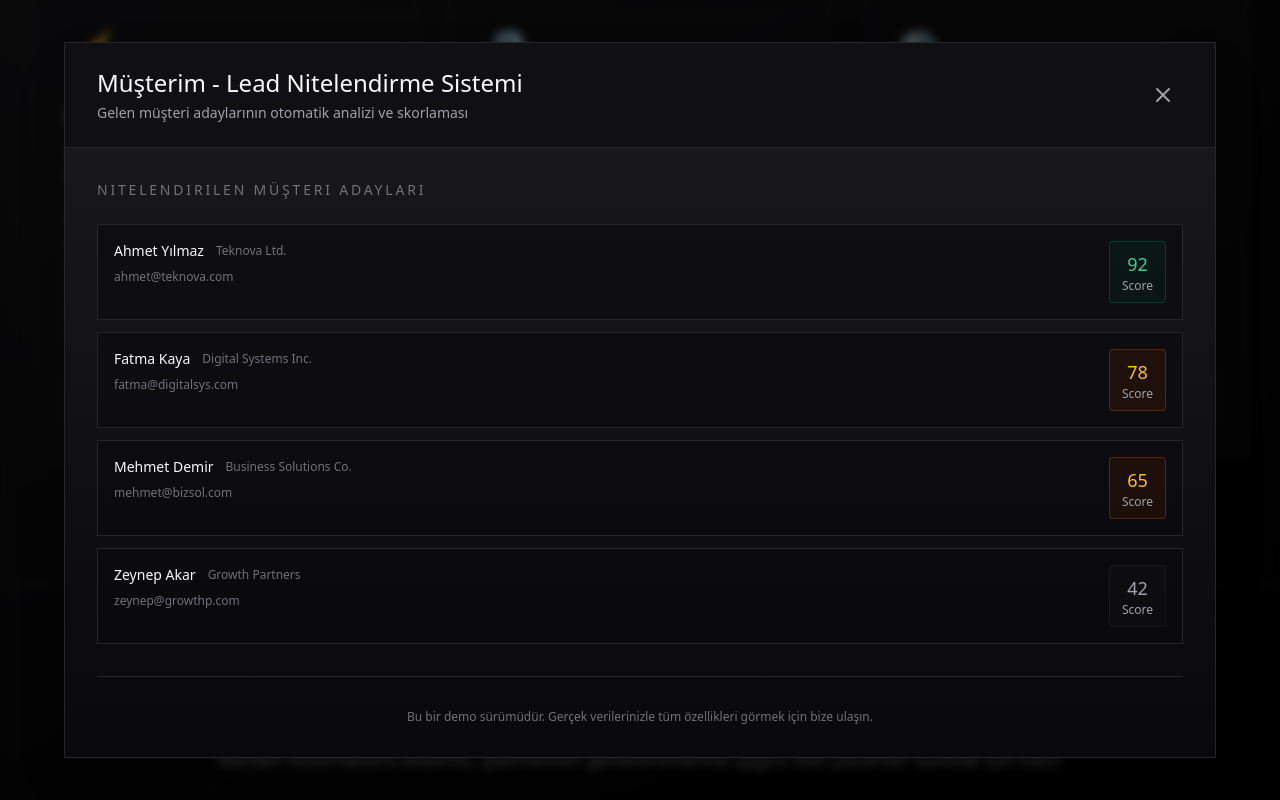
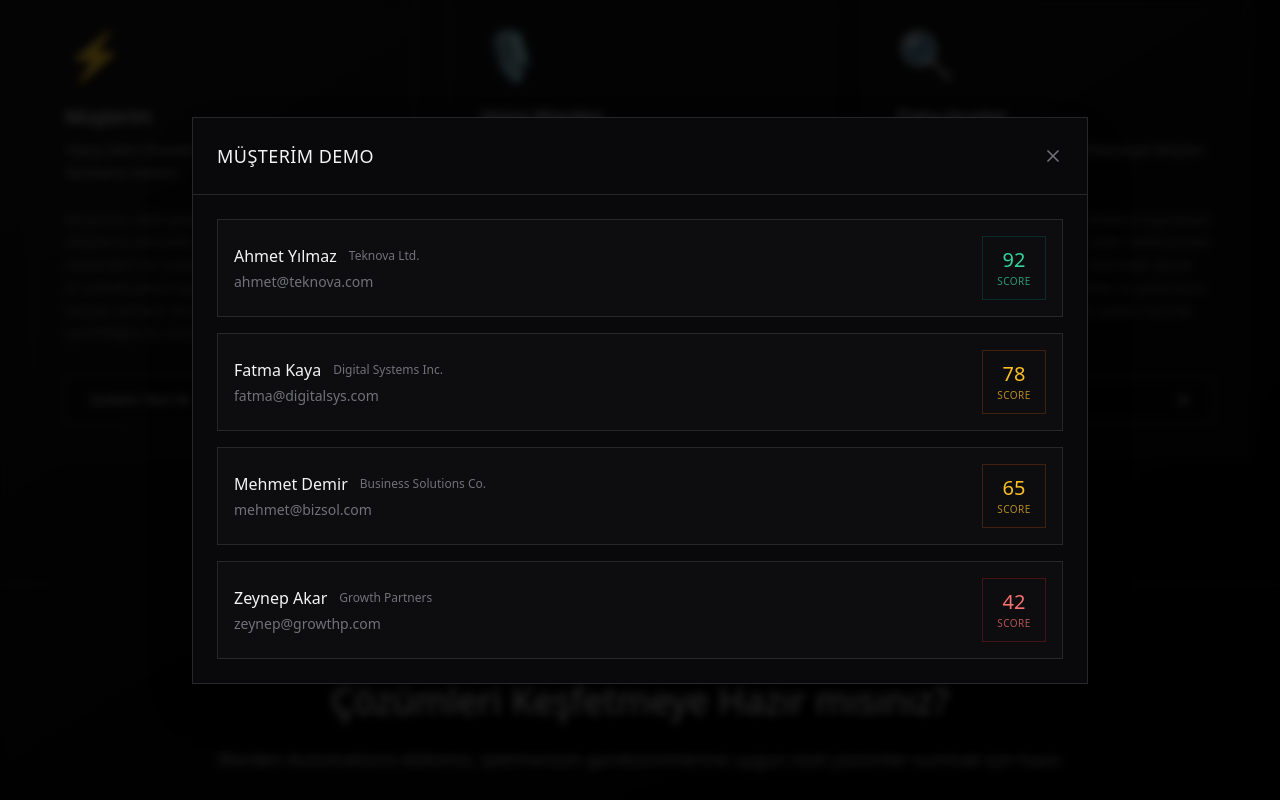
Before and after one commit to e7555222-tech/warden-automations, a React (Vite) app: page / in a window 1280 px wide. Both pictures are taken after a click on the button "Sistemi Test Et". Shown: the part 986-1786 px from the top of the page. Built offline with nearby package versions, Linux system fonts and the light colour scheme.

Commit message:
Update MusterimDemo.tsx

```diff
--- a/src/components/MusterimDemo.tsx
+++ b/src/components/MusterimDemo.tsx
@@ -27,7 +27,7 @@ const mockLeads: Lead[] = [
     company: 'Teknova Ltd.',
     email: 'ahmet@teknova.com',
     phone: '+90 212 555 0123',
-    source: 'Website Form',
+    source: 'Organik Arama',
     budget: '50K - 100K USD',
     timeline: '2-3 Months',
     score: 92,
@@ -38,8 +38,8 @@ const mockLeads: Lead[] = [
     name: 'Fatma Kaya',
     company: 'Digital Systems Inc.',
     email: 'fatma@digitalsys.com',
-    phone: '+90 216 555 0456',
-    source: 'Email Campaign',
+    phone: '+90 212 555 0124',
+    source: 'LinkedIn',
     budget: '25K - 50K USD',
     timeline: '1-2 Months',
     score: 78,
@@ -50,8 +50,8 @@ const mockLeads: Lead[] = [
     name: 'Mehmet Demir',
     company: 'Business Solutions Co.',
     email: 'mehmet@bizsol.com',
-    phone: '+90 312 555 0789',
-    source: 'Inbound Chat',
+    phone: '+90 212 555 0125',
+    source: 'Referans',
     budget: '10K - 25K USD',
     timeline: '3-6 Months',
     score: 65,
@@ -62,9 +62,9 @@ const mockLeads: Lead[] = [
     name: 'Zeynep Akar',
     company: 'Growth Partners',
     email: 'zeynep@growthp.com',
-    phone: '+90 212 555 1011',
-    source: 'LinkedIn',
-    budget: 'TBD',
+    phone: '+90 212 555 0126',
+    source: 'Soğuk E-posta',
+    budget: '< 10K USD',
     timeline: '6+ Months',
     score: 42,
     sentiment: 'low'
@@ -74,108 +74,100 @@ const mockLeads: Lead[] = [
 export default function MusterimDemo({ isOpen, onClose }: MusterimDemoProps) {
   const [selectedLead, setSelectedLead] = useState<Lead | null>(null);
 
-  const getScoreColor = (score: number) => {
-    if (score >= 80) return 'text-emerald-400';
-    if (score >= 60) return 'text-amber-400';
-    return 'text-zinc-400';
+  // Modal kapandığında seçili lead'i de sıfırla
+  const handleClose = () => {
+    setSelectedLead(null);
+    onClose();
   };
 
-  const getScoreBg = (score: number) => {
-    if (score >= 80) return 'bg-emerald-950/30 border-emerald-800/50';
-    if (score >= 60) return 'bg-amber-950/30 border-amber-800/50';
-    return 'bg-zinc-900/30 border-zinc-800/50';
-  };
+  if (!isOpen) return null;
 
   return (
     <AnimatePresence>
       {isOpen && (
-        <>
+        <div className="fixed inset-0 z-50 flex items-center justify-center p-4 sm:p-6">
           <motion.div
             initial={{ opacity: 0 }}
             animate={{ opacity: 1 }}
             exit={{ opacity: 0 }}
-            onClick={onClose}
-            className="fixed inset-0 bg-black/60 backdrop-blur-sm z-50"
+            onClick={handleClose}
+            className="absolute inset-0 bg-black/80 backdrop-blur-sm"
           />
 
           <motion.div
-            initial={{ opacity: 0, scale: 0.95 }}
-            animate={{ opacity: 1, scale: 1 }}
-            exit={{ opacity: 0, scale: 0.95 }}
-            className="fixed inset-0 z-50 flex items-center justify-center p-4 overflow-y-auto"
+            initial={{ opacity: 0, scale: 0.95, y: 20 }}
+            animate={{ opacity: 1, scale: 1, y: 0 }}
+            exit={{ opacity: 0, scale: 0.95, y: 20 }}
+            className="relative w-full max-w-4xl max-h-[90vh] bg-zinc-950 border border-zinc-800 shadow-2xl overflow-hidden flex flex-col"
           >
-            <motion.div className="w-full max-w-6xl my-8">
-              <div className="bg-zinc-900 border border-zinc-800 rounded-none overflow-hidden shadow-2xl">
-                <div className="border-b border-zinc-800 px-8 py-6 flex items-center justify-between bg-zinc-950/50">
-                  <div>
-                    <h2 className="text-2xl font-light text-zinc-50 mb-1">
-                      Müşterim - Lead Nitelendirme Sistemi
-                    </h2>
-                    <p className="text-sm text-zinc-400 font-light">
-                      Gelen müşteri adaylarının otomatik analizi ve skorlaması
-                    </p>
-                  </div>
-                  <button
-                    onClick={onClose}
-                    className="text-zinc-400 hover:text-zinc-200 transition-colors p-2"
-                  >
-                    <X className="w-6 h-6" />
+            {/* Header */}
+            <div className="flex items-center justify-between p-6 border-b border-zinc-800">
+              <h2 className="text-lg font-light text-zinc-100 tracking-wide">MÜŞTERİM DEMO</h2>
+              <button onClick={handleClose} className="text-zinc-500 hover:text-zinc-300 transition-colors">
+                <X className="w-5 h-5" />
               </button>
             </div>
 
-                <div className="p-8 bg-gradient-to-b from-zinc-900/50 to-zinc-950">
-                  <div className="mb-8">
-                    <h3 className="text-sm uppercase tracking-[0.2em] text-zinc-500 font-light mb-6">
-                      Nitelendirilen Müşteri Adayları
-                    </h3>
-
-                    <div className="space-y-3">
+            {/* Content */}
+            <div className="p-6 overflow-y-auto">
+              <div className="space-y-4">
                 {mockLeads.map((lead) => (
-                        <motion.button
+                  <div
                     key={lead.id}
+                    // Tıklanan zaten açıksa kapat, değilse aç
                     onClick={() => setSelectedLead(selectedLead?.id === lead.id ? null : lead)}
-                          whileHover={{ x: 4 }}
-                          className="w-full text-left p-4 border border-zinc-800 hover:border-zinc-700 bg-zinc-950/50 transition-all duration-300 group"
+                    className={`p-4 border transition-all cursor-pointer flex items-center justify-between ${
+                      selectedLead?.id === lead.id
+                        ? 'border-zinc-500 bg-zinc-900/80'
+                        : 'border-zinc-800 bg-zinc-900/30 hover:border-zinc-700'
+                    }`}
                   >
-                          <div className="flex items-start justify-between gap-4">
-                            <div className="flex-1 min-w-0">
-                              <div className="flex items-center gap-3 mb-2">
-                                <h4 className="text-sm font-light text-zinc-50">{lead.name}</h4>
-                                <span className="text-xs text-zinc-500 font-light">{lead.company}</span>
+                    <div>
+                      <div className="flex items-center gap-3 mb-1">
+                        <span className="text-zinc-100">{lead.name}</span>
+                        <span className="text-xs text-zinc-500">{lead.company}</span>
                       </div>
-                              <p className="text-xs text-zinc-500 font-light">{lead.email}</p>
+                      <div className="text-sm text-zinc-500">{lead.email}</div>
+                    </div>
+                    <div className={`flex flex-col items-center justify-center w-16 h-16 border ${
+                      lead.score >= 80 ? 'border-emerald-900/50 text-emerald-400' :
+                      lead.score >= 60 ? 'border-amber-900/50 text-amber-400' :
+                      'border-red-900/50 text-red-400'
+                    }`}>
+                      <span className="text-xl font-light">{lead.score}</span>
+                      <span className="text-[10px] uppercase tracking-wider opacity-70">Score</span>
+                    </div>
+                  </div>
+                ))}
               </div>
 
-                            <div className={`flex-shrink-0 px-3 py-2 ${getScoreBg(lead.score)} border rounded text-center`}>
-                              <div className={`text-lg font-light ${getScoreColor(lead.score)}`}>
-                                {lead.score}
-                              </div>
-                              <div className="text-xs text-zinc-400 font-light">Score</div>
-                            </div>
-                          </div>
-                        </motion.button>
-                      ))}
-                    </div>
-                  </div>
-
+              {/* DETAILS SECTION */}
+              <AnimatePresence>
                 {selectedLead && (
                   <motion.div
                     initial={{ opacity: 0, height: 0 }}
                     animate={{ opacity: 1, height: 'auto' }}
                     exit={{ opacity: 0, height: 0 }}
-                      className="border-t border-zinc-800 pt-8"
+                    className="mt-8 border-t border-zinc-800 pt-8 overflow-hidden"
                   >
-                      <h3 className="text-sm uppercase tracking-[0.2em] text-zinc-500 font-light mb-6">
+                    {/* YENİ EKLENEN UX DOSTU KAPATMA BUTONU VE BAŞLIK */}
+                    <div className="flex flex-col sm:flex-row sm:items-center justify-between gap-4 mb-8">
+                      <h3 className="text-sm uppercase tracking-[0.2em] text-zinc-500 font-light">
                         Detaylı Analiz - {selectedLead.name}
                       </h3>
+                      <button
+                        onClick={() => setSelectedLead(null)}
+                        className="flex items-center gap-2 px-4 py-2 text-xs border border-zinc-700 hover:border-zinc-500 text-zinc-400 hover:text-zinc-200 transition-all rounded-sm bg-zinc-900/50"
+                      >
+                        <X className="w-3 h-3" />
+                        Paneli Kapat
+                      </button>
+                    </div>
 
-                      <div className="grid md:grid-cols-2 gap-6">
-                        <div className="space-y-4">
-                          <div className="p-4 border border-zinc-800 bg-zinc-950/50">
-                            <p className="text-xs uppercase tracking-[0.2em] text-zinc-500 font-light mb-2">
-                              İletişim Bilgileri
-                            </p>
-                            <div className="space-y-2 text-sm text-zinc-300 font-light">
+                    <div className="grid grid-cols-1 md:grid-cols-2 gap-6">
+                      <div className="p-6 border border-zinc-800 bg-zinc-900/20">
+                        <h4 className="text-xs uppercase tracking-widest text-zinc-500 mb-4">İletişim Bilgileri</h4>
+                        <div className="space-y-3 text-sm text-zinc-300 font-light">
                           <p>{selectedLead.name}</p>
                           <p>{selectedLead.company}</p>
                           <p>{selectedLead.email}</p>
@@ -183,69 +175,48 @@ export default function MusterimDemo({ isOpen, onClose }: MusterimDemoProps) {
                         </div>
                       </div>
 
-                          <div className="p-4 border border-zinc-800 bg-zinc-950/50">
-                            <p className="text-xs uppercase tracking-[0.2em] text-zinc-500 font-light mb-3">
-                              Kaynağı & Durum
-                            </p>
-                            <div className="space-y-2 text-sm text-zinc-300 font-light">
-                              <p>Kaynak: <span className="text-zinc-200">{selectedLead.source}</span></p>
-                              <p>Durum: <span className={selectedLead.sentiment === 'high' ? 'text-emerald-400' : selectedLead.sentiment === 'medium' ? 'text-amber-400' : 'text-zinc-400'}>
-                                {selectedLead.sentiment === 'high' ? 'Yüksek İlgi' : selectedLead.sentiment === 'medium' ? 'Orta İlgi' : 'Düşük İlgi'}
-                              </span></p>
-                            </div>
+                      <div className="p-6 border border-zinc-800 bg-zinc-900/20">
+                        <h4 className="text-xs uppercase tracking-widest text-zinc-500 mb-4">Bütçe & Zaman Çizelgesi</h4>
+                        <div className="space-y-3 text-sm text-zinc-300 font-light">
+                          <p><span className="text-zinc-500 mr-2">Bütçe:</span> {selectedLead.budget}</p>
+                          <p><span className="text-zinc-500 mr-2">Zaman:</span> {selectedLead.timeline}</p>
                         </div>
                       </div>
 
-                        <div className="space-y-4">
-                          <div className="p-4 border border-zinc-800 bg-zinc-950/50">
-                            <p className="text-xs uppercase tracking-[0.2em] text-zinc-500 font-light mb-3">
-                              Bütçe & Zaman Çizelgesi
-                            </p>
-                            <div className="space-y-2 text-sm text-zinc-300 font-light">
-                              <p>Bütçe: <span className="text-zinc-200">{selectedLead.budget}</span></p>
-                              <p>Zaman: <span className="text-zinc-200">{selectedLead.timeline}</span></p>
+                      <div className="p-6 border border-zinc-800 bg-zinc-900/20">
+                        <h4 className="text-xs uppercase tracking-widest text-zinc-500 mb-4">Kaynağı & Durum</h4>
+                        <div className="space-y-3 text-sm text-zinc-300 font-light">
+                          <p><span className="text-zinc-500 mr-2">Kaynak:</span> {selectedLead.source}</p>
+                          <p><span className="text-zinc-500 mr-2">İlgi Seviyesi:</span> <span className="capitalize">{selectedLead.sentiment}</span></p>
                         </div>
                       </div>
 
-                          <div className="p-4 border border-zinc-800 bg-zinc-950/50">
-                            <p className="text-xs uppercase tracking-[0.2em] text-zinc-500 font-light mb-3">
-                              Nitelik Skoru
-                            </p>
-                            <div className="mb-3">
-                              <div className="h-2 bg-zinc-800 mb-2">
-                                <motion.div
-                                  initial={{ width: 0 }}
-                                  animate={{ width: `${selectedLead.score}%` }}
-                                  className={`h-full transition-all ${
+                      <div className="p-6 border border-zinc-800 bg-zinc-900/20">
+                        <h4 className="text-xs uppercase tracking-widest text-zinc-500 mb-4">Nitelik Skoru</h4>
+                        <div className="h-2 w-full bg-zinc-800 rounded-full overflow-hidden mb-3">
+                          <div
+                            className={`h-full transition-all duration-1000 ${
                               selectedLead.score >= 80 ? 'bg-emerald-500' :
-                                    selectedLead.score >= 60 ? 'bg-amber-500' :
-                                    'bg-zinc-500'
+                              selectedLead.score >= 60 ? 'bg-amber-500' : 'bg-red-500'
                             }`}
+                            style={{ width: `${selectedLead.score}%` }}
                           />
                         </div>
-                              <p className="text-sm font-light">
-                                <span className={getScoreColor(selectedLead.score)}>
-                                  {selectedLead.score}
-                                </span>
-                                <span className="text-zinc-500"> / 100</span>
-                              </p>
-                            </div>
+                        <div className="text-sm font-light">
+                          <span className={
+                            selectedLead.score >= 80 ? 'text-emerald-400' :
+                            selectedLead.score >= 60 ? 'text-amber-400' : 'text-red-400'
+                          }>{selectedLead.score}</span>
+                          <span className="text-zinc-600"> / 100</span>
                         </div>
                       </div>
                     </div>
                   </motion.div>
                 )}
-
-                  <div className="mt-8 pt-8 border-t border-zinc-800">
-                    <p className="text-xs text-zinc-500 font-light text-center">
-                      Bu bir demo sürümüdür. Gerçek verilerinizle tüm özellikleri görmek için bize ulaşın.
-                    </p>
-                  </div>
-                </div>
+              </AnimatePresence>
             </div>
           </motion.div>
-          </motion.div>
-        </>
+        </div>
       )}
     </AnimatePresence>
   );
```
Lines whose indentation alone changed are shown as unchanged.
